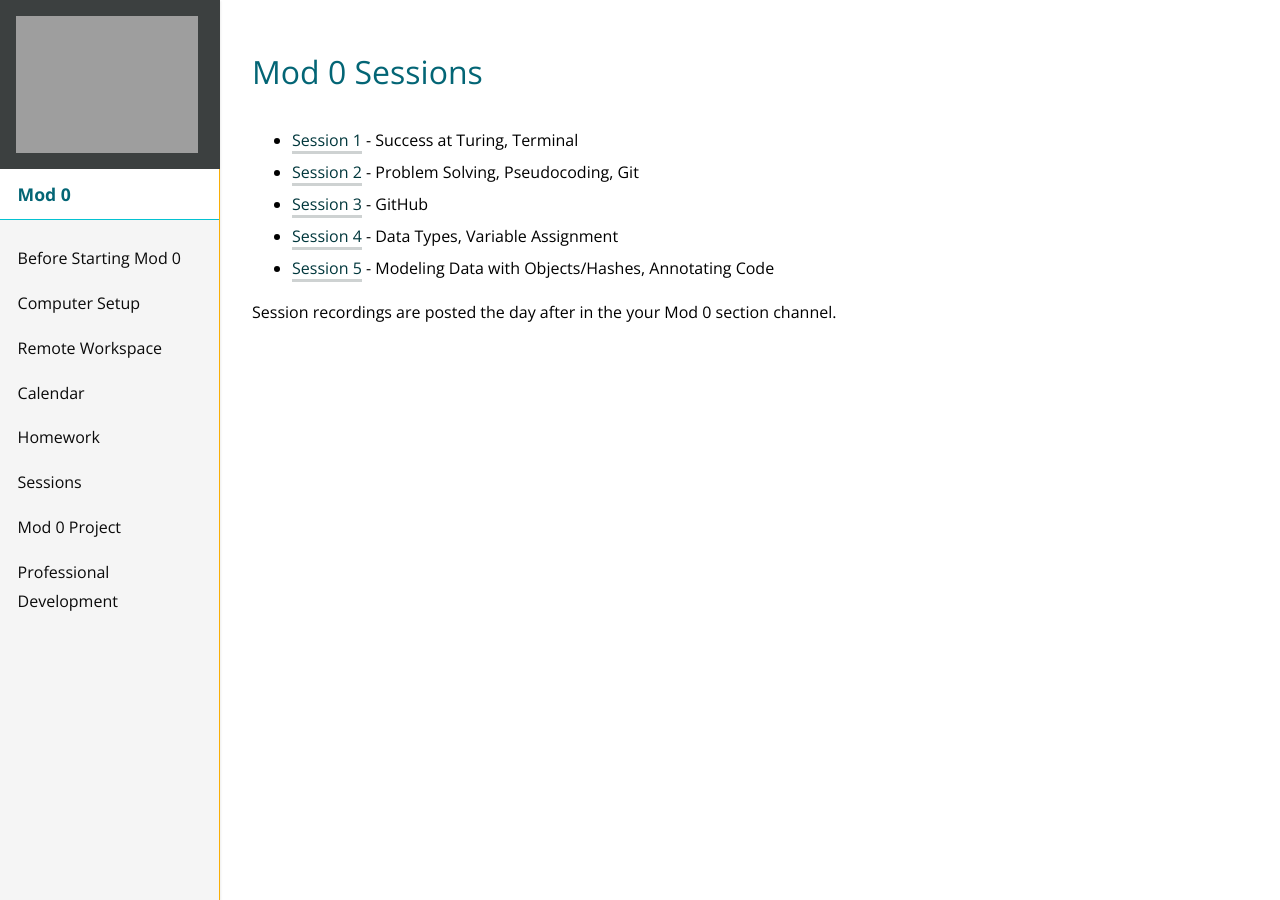
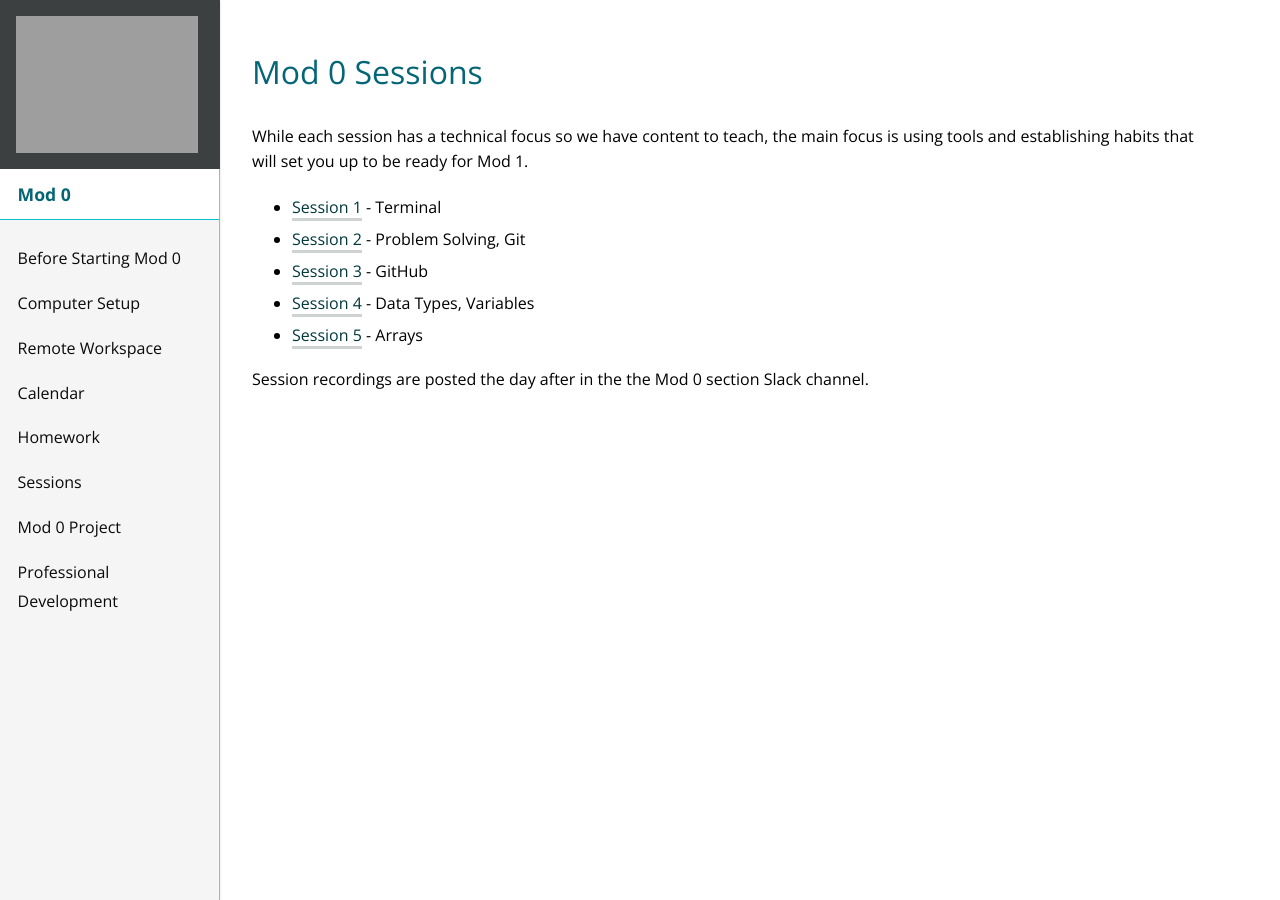
Before and after one commit to turingschool/mod-0-curriculum, a Jekyll site: the page built from sessions/index.md, in a window 1280 px wide. Built offline with Jekyll 4.4.1, drawn with Linux system fonts in a browser that asks for light colours; nearby versions of some CDN libraries.

Commit message:
Update Sessions index

```diff
--- a/sessions/index.md
+++ b/sessions/index.md
@@ -3,10 +3,12 @@ layout: page
 title: Mod 0 Sessions
 ---
 
-* [Session 1]({{ site.url }}/session1) - Success at Turing, Terminal
-* [Session 2]({{ site.url }}/session2) - Problem Solving, Pseudocoding, Git
+While each session has a technical focus so we have content to teach, the main focus is using tools and establishing habits that will set you up to be ready for Mod 1.
+
+* [Session 1]({{ site.url }}/session1) - Terminal
+* [Session 2]({{ site.url }}/session2) - Problem Solving, Git
 * [Session 3]({{ site.url }}/session3) - GitHub
-* [Session 4]({{ site.url }}/session4) - Data Types, Variable Assignment
-* [Session 5]({{ site.url }}/session5) - Modeling Data with Objects/Hashes, Annotating Code
+* [Session 4]({{ site.url }}/session4) - Data Types, Variables
+* [Session 5]({{ site.url }}/session5) - Arrays
 
-Session recordings are posted the day after in the your Mod 0 section channel.
+Session recordings are posted the day after in the the Mod 0 section Slack channel.
```
